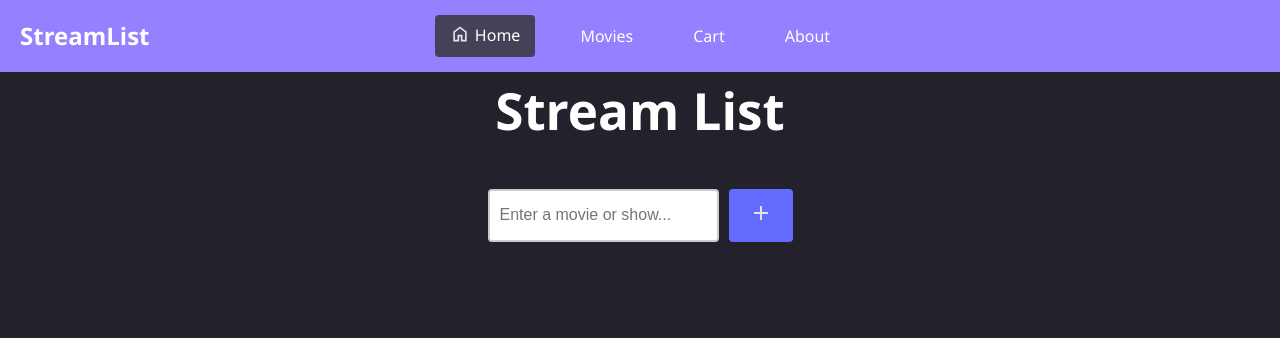
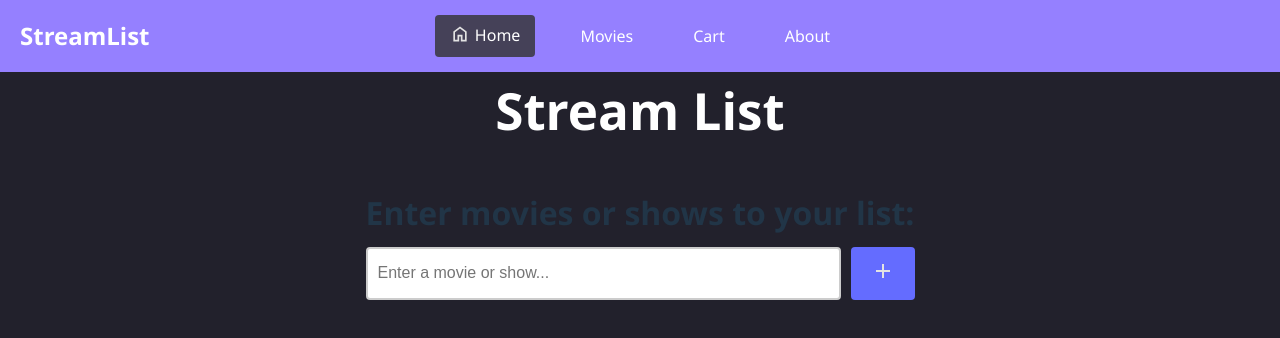
Before and after one commit to exglegaming/stream-list, a React (Vite) app: page / in a window 1280 px wide. Shown: the top 338 px of the page. Built offline with nearby package versions, Linux system fonts and the light colour scheme.

Commit message:
added more clarity to stream list page

```diff
--- a/src/components/stream_list/StreamList.css
+++ b/src/components/stream_list/StreamList.css
@@ -34,3 +34,8 @@
 .streamlist button:hover {
   background-color: #535bf2;
 }
+
+.enterstreamlistlabel h3 {
+  font-size: 32px;
+  margin-bottom: 10px;
+}
--- a/src/components/stream_list/StreamList.jsx
+++ b/src/components/stream_list/StreamList.jsx
@@ -14,6 +14,9 @@ function StreamList() {
     return (
         <div className='streamlist'>
             <h1>Stream List</h1>
+            <div className='enterstreamlistlabel'>
+                <h3>Enter movies or shows to your list:</h3>
+            </div>
             <form onSubmit={handleSubmit}>
                 <input
                     type="text"
```
